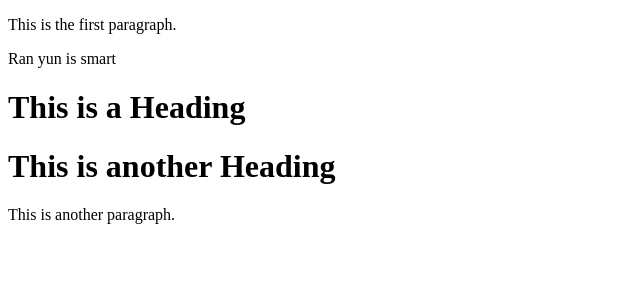
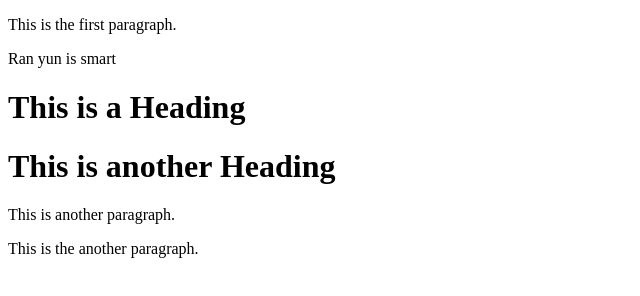
Before and after one commit to ClaireRan/learning-git-March, a plain HTML site: page index.html in a window 1280 px wide. Shown: the whole page, without its empty margins (0-640 px from the left). Drawn offline with Linux system fonts and the light colour scheme.

Commit message:
added another p tag

```diff
--- a/index.html
+++ b/index.html
@@ -9,5 +9,6 @@
   <h1>This is a Heading</h1>
   <h1>This is another Heading</h1>
   <p>This is another paragraph.</p>
+  <p>This is the another paragraph.</p>
 </body>
 </html>
```
